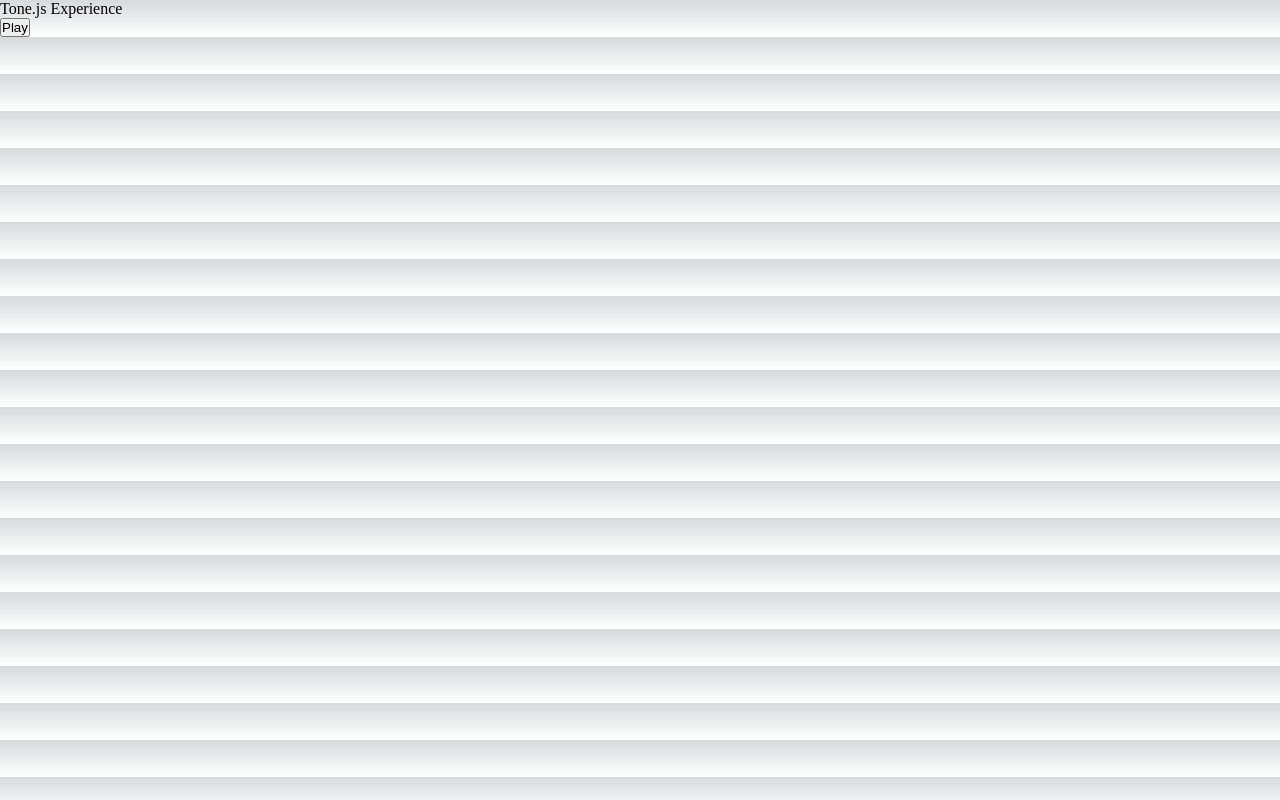
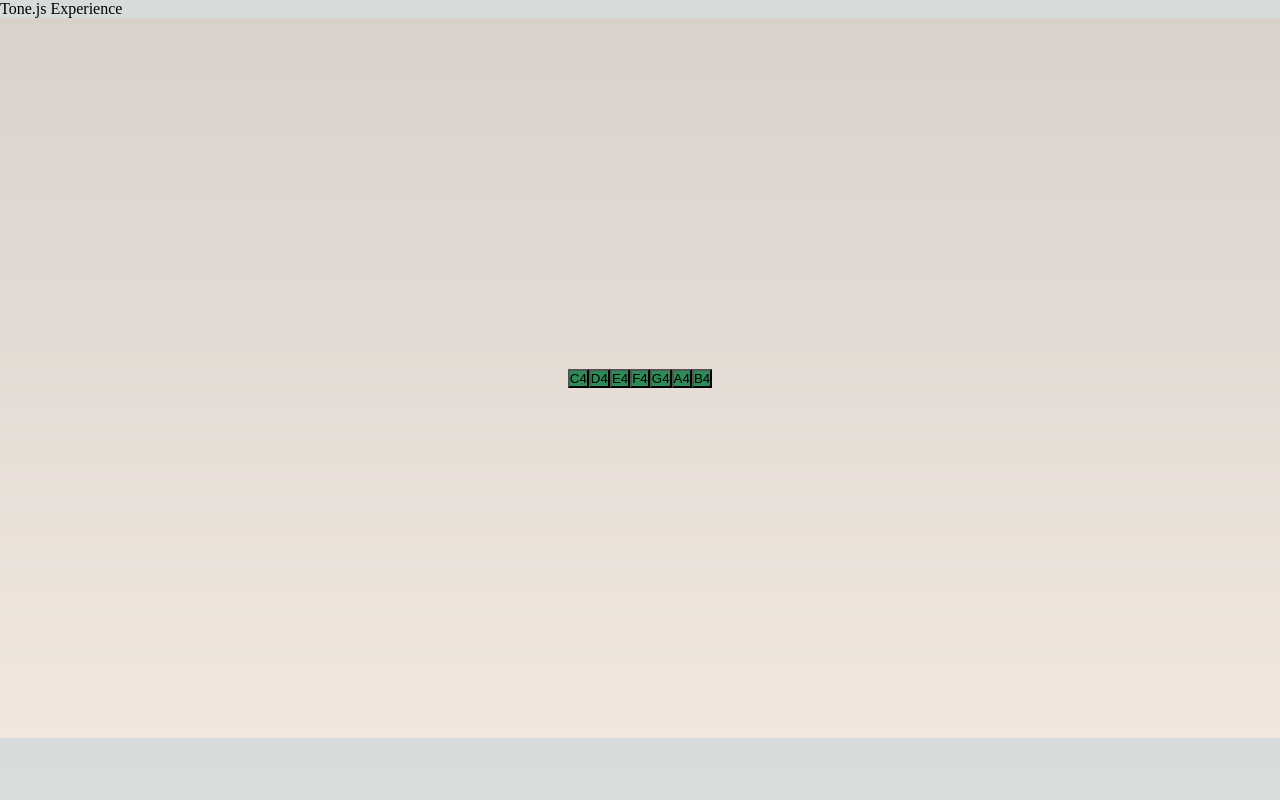
Before and after one commit to setare-sabouri/Tone-experience, a Next.js app: page / in a window 1280 px wide. Built offline with nearby package versions, Linux system fonts and the light colour scheme.

Commit message:
a simple piano initied

```diff
--- a/package.json
+++ b/package.json
@@ -14,6 +14,7 @@
     "next": "^14.0.1",
     "react": "^18",
     "react-dom": "^18",
+    "sass": "^1.69.5",
     "tone": "^14.7.77"
   },
   "devDependencies": {
--- /dev/null
+++ b/src/components/experience/Experience.module.scss
@@ -0,0 +1,9 @@
+.experienceContainer{
+
+    background-color: rgba(218, 194, 173, 0.391);
+    height: 90vh;
+    display: flex;
+    justify-content: center;
+    align-items: center;
+
+}
--- a/src/components/experience/ToneExperience.tsx
+++ b/src/components/experience/ToneExperience.tsx
@@ -1,10 +1,11 @@
-import React, { useEffect, useState, useRef } from "react";
+import React, { useEffect, useRef } from "react";
 import * as Tone from "tone";
+import styles from "./Experience.module.scss";
+import NoteButton from "@components/noteButton/NoteButton";
 
 interface ExperienceProps {}
 
 const Experience: React.FC<ExperienceProps> = (props) => {
-  const [playing, setPlaying] = useState(false);
   const synthRef = useRef<Tone.Synth | null>(null);
 
   useEffect(() => {
@@ -16,21 +17,23 @@ const Experience: React.FC<ExperienceProps> = (props) => {
     };
   }, []);
 
-  const playNote = () => {
-    if (!playing && synthRef.current) {
-      synthRef.current.triggerAttackRelease("C4", "8n");
+  const playNote = (note: string) => {
+    if (synthRef.current) {
+      synthRef.current.triggerAttackRelease(note, "8n");
     }
   };
 
-  const handleButtonClick = () => {
-    setPlaying(!playing);
-    playNote();
-  };
+  // Notes for a simple piano
+  const pianoNotes = ["C4", "D4", "E4", "F4", "G4", "A4", "B4"];
 
   return (
-    <>
-      <button onClick={handleButtonClick}>{"Play"}</button>
-    </>
+    <div className={styles.experienceContainer}>
+      <div>
+        {pianoNotes.map((note) => (
+          <NoteButton key={note} note={note} onClick={() => playNote(note)} />
+        ))}
+      </div>
+    </div>
   );
 };
 
--- /dev/null
+++ b/src/components/noteButton/NoteButto.module.scss
@@ -0,0 +1,3 @@
+.noteButton{
+    background-color: seagreen;
+}
--- /dev/null
+++ b/src/components/noteButton/NoteButton.tsx
@@ -0,0 +1,16 @@
+import React from "react";
+import styles from "./NoteButto.module.scss";
+interface NoteButtonProps {
+  note: string;
+  onClick: () => void;
+}
+
+const NoteButton: React.FC<NoteButtonProps> = ({ note, onClick }) => {
+  return (
+    <button onClick={onClick} className={styles.noteButton}>
+      {note}
+    </button>
+  );
+};
+
+export default NoteButton;
--- /dev/null
+++ b/src/components/noteButton/index.ts
@@ -0,0 +1 @@
+export * from './NoteButton'
```
Also changed, not shown: 2 other files (tests, documents, lock files or other folders).
